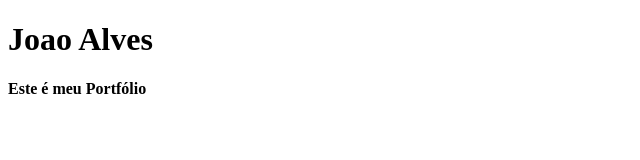
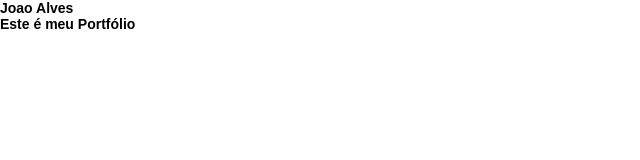
Before and after one commit to Santana710/gitflowtop, a plain HTML site: page index.html in a window 1280 px wide. Shown: the whole page, without its empty margins (0-640 px from the left). Drawn offline with Linux system fonts and the light colour scheme.

Commit message:
creating styles.css

```diff
--- /dev/null
+++ b/assets/style.css
@@ -0,0 +1,9 @@
+* {
+    font-family: Arial, Helvetica, sans-serif;
+    box-sizing: border-box;
+    list-style: none;
+    font-size: 14px;
+    margin: 0;
+    padding: 0;
+
+}
--- a/index.html
+++ b/index.html
@@ -3,6 +3,7 @@
 <head>
     <meta charset="UTF-8">
     <meta name="viewport" content="width=device-width, initial-scale=1.0">
+    <link rel="stylesheet" href="assets/style.css" type="text/css">
     <title>Portfólio Boladão</title>
 </head>
 <body>
```
